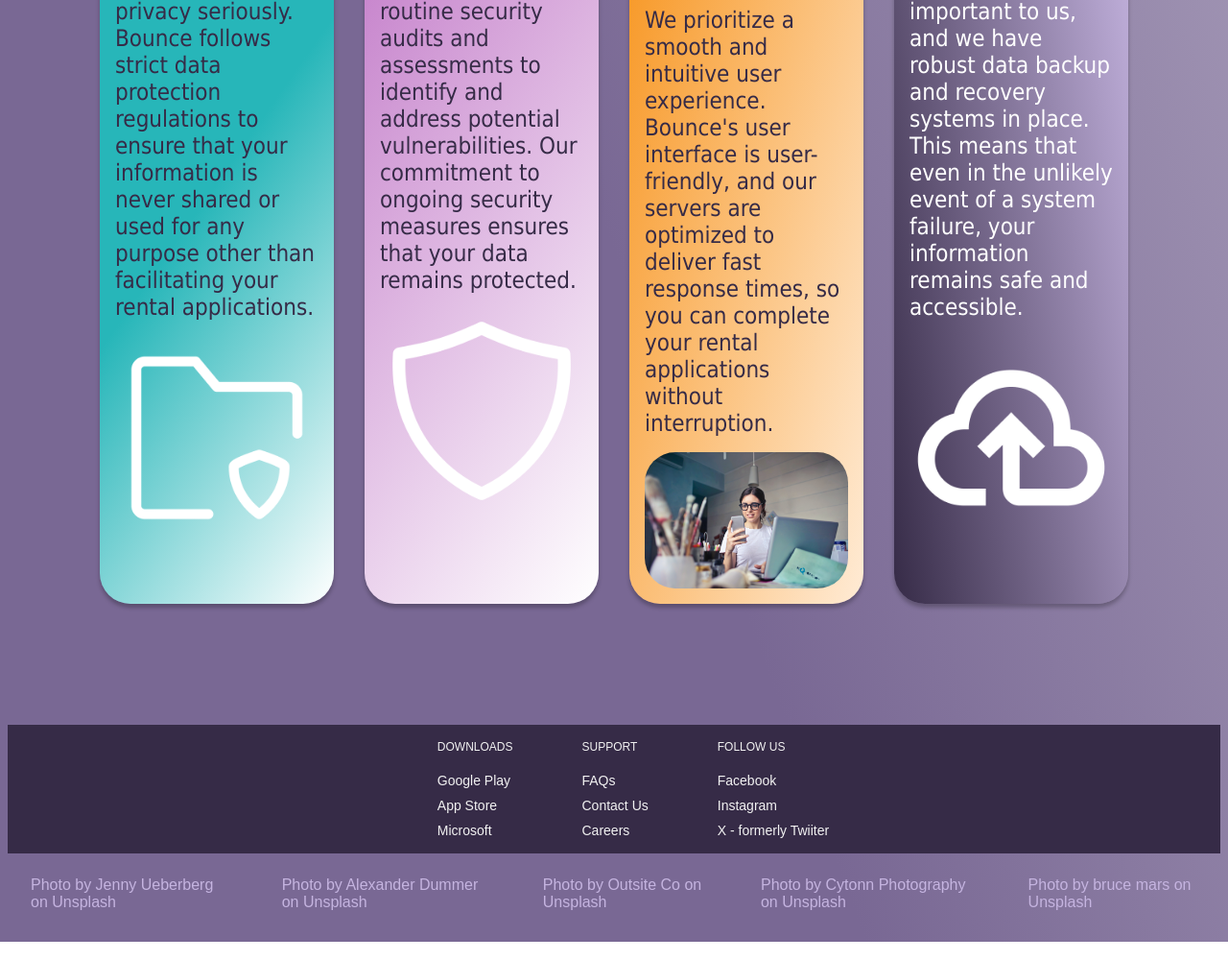
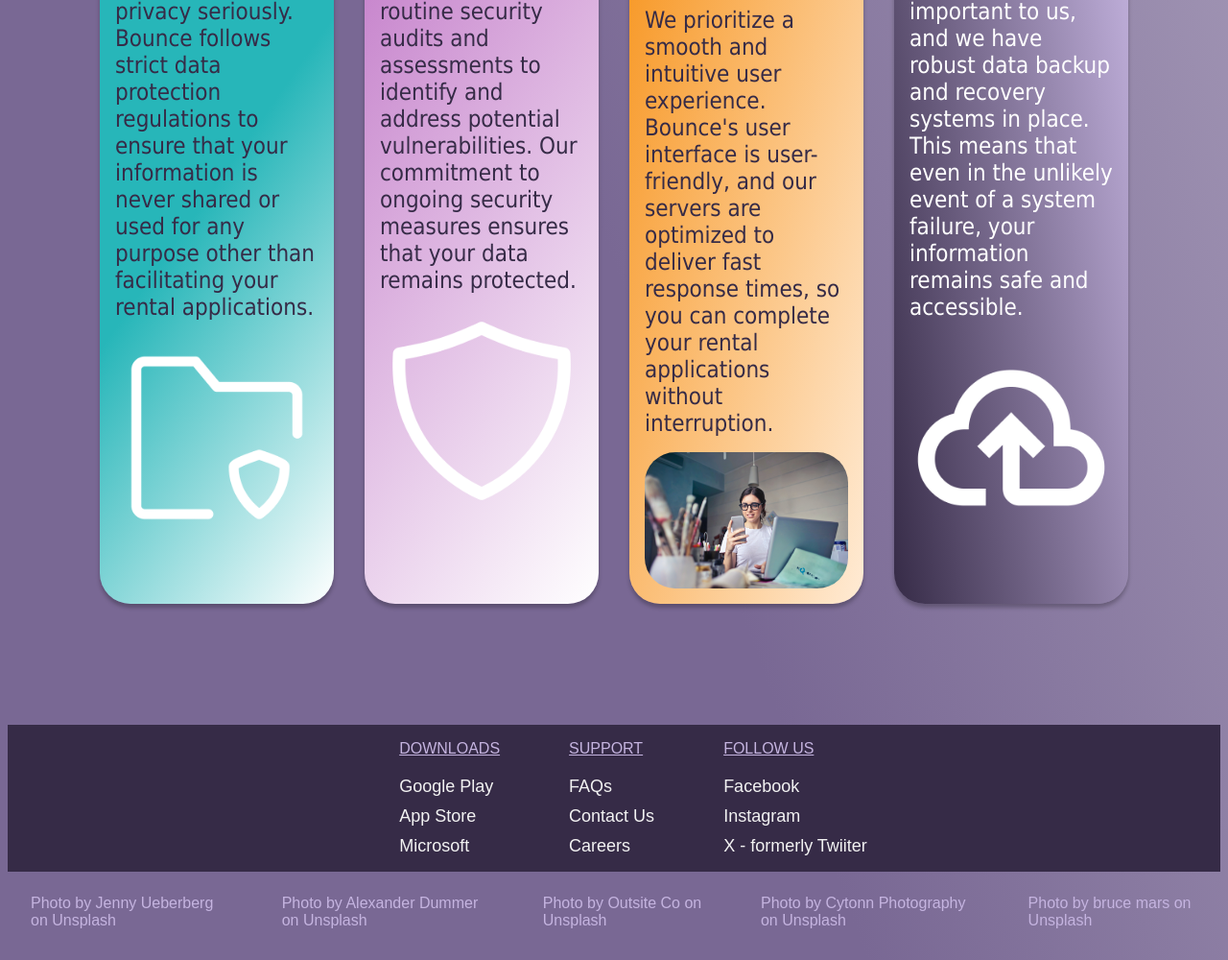
Before and after one commit to gilsond/Bounce-Marketing, a plain HTML site: page index.html in a window 1280 px wide. Shown: the part 5414-6414 px from the top of the page at 96% size. Drawn offline with Linux system fonts and the light colour scheme.

Commit message:
footer updates

```diff
--- a/StyleSheet.CSS
+++ b/StyleSheet.CSS
@@ -471,18 +471,19 @@ li {
     flex-direction: column;
 }
 .foot-list-label {
-    font-size: 12px;
+    font-size: 16px;
     padding-bottom:10px;
     text-transform: uppercase;
-    color: #f2f2f2;
+    text-decoration: underline;
+    color: #c5b4e0;
 }
 .foot-list-item {
-    font-size: 14px;
+    font-size: 18px;
     padding-top: 10px;
     color: #f2f2f2;
 }
 .foot-list-item:hover {
-    font-size: 14px;
+    font-size: 18px;
     padding-top: 10px;
     color: #f7941d;
     text-decoration: underline;
```
